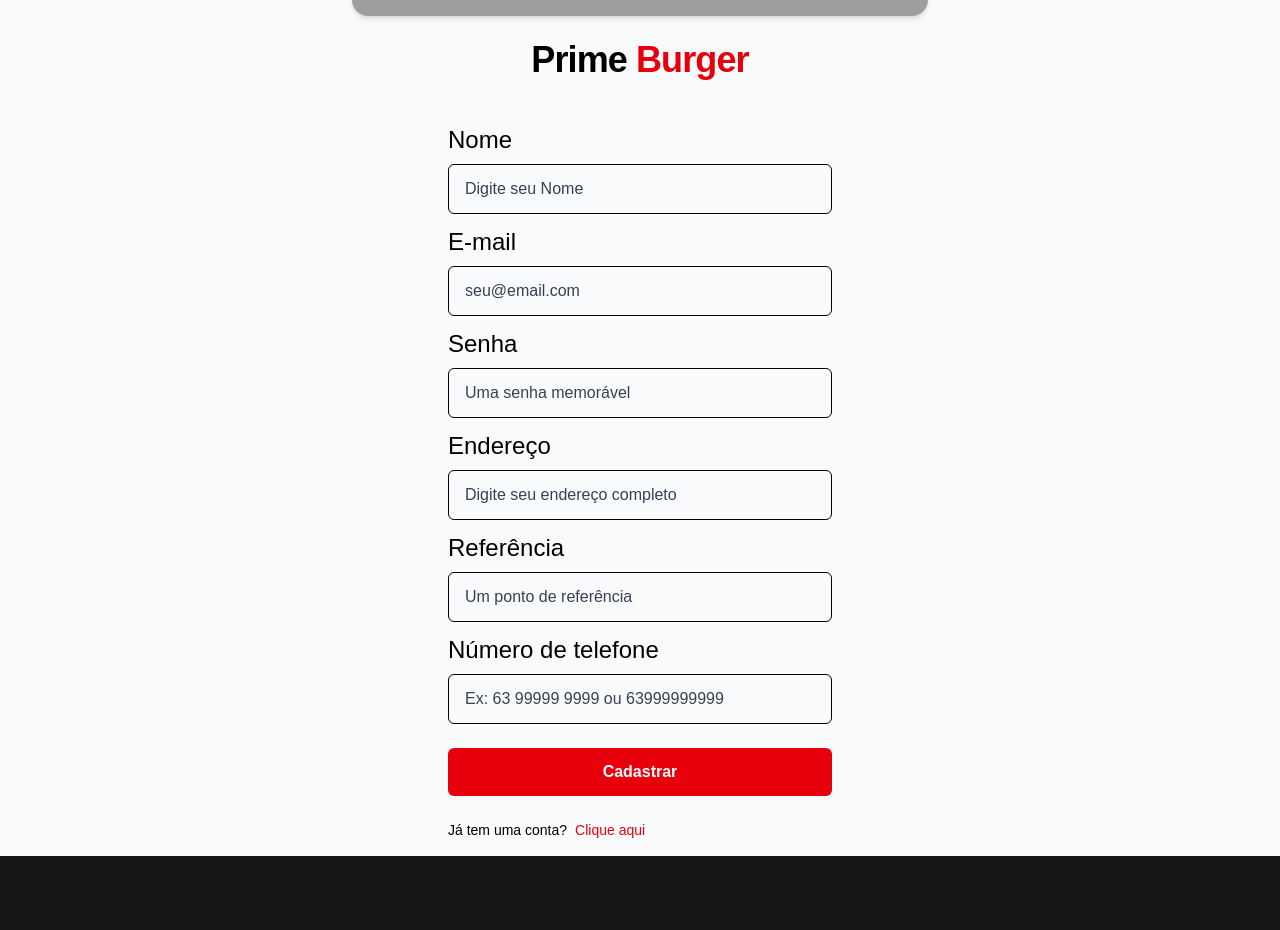
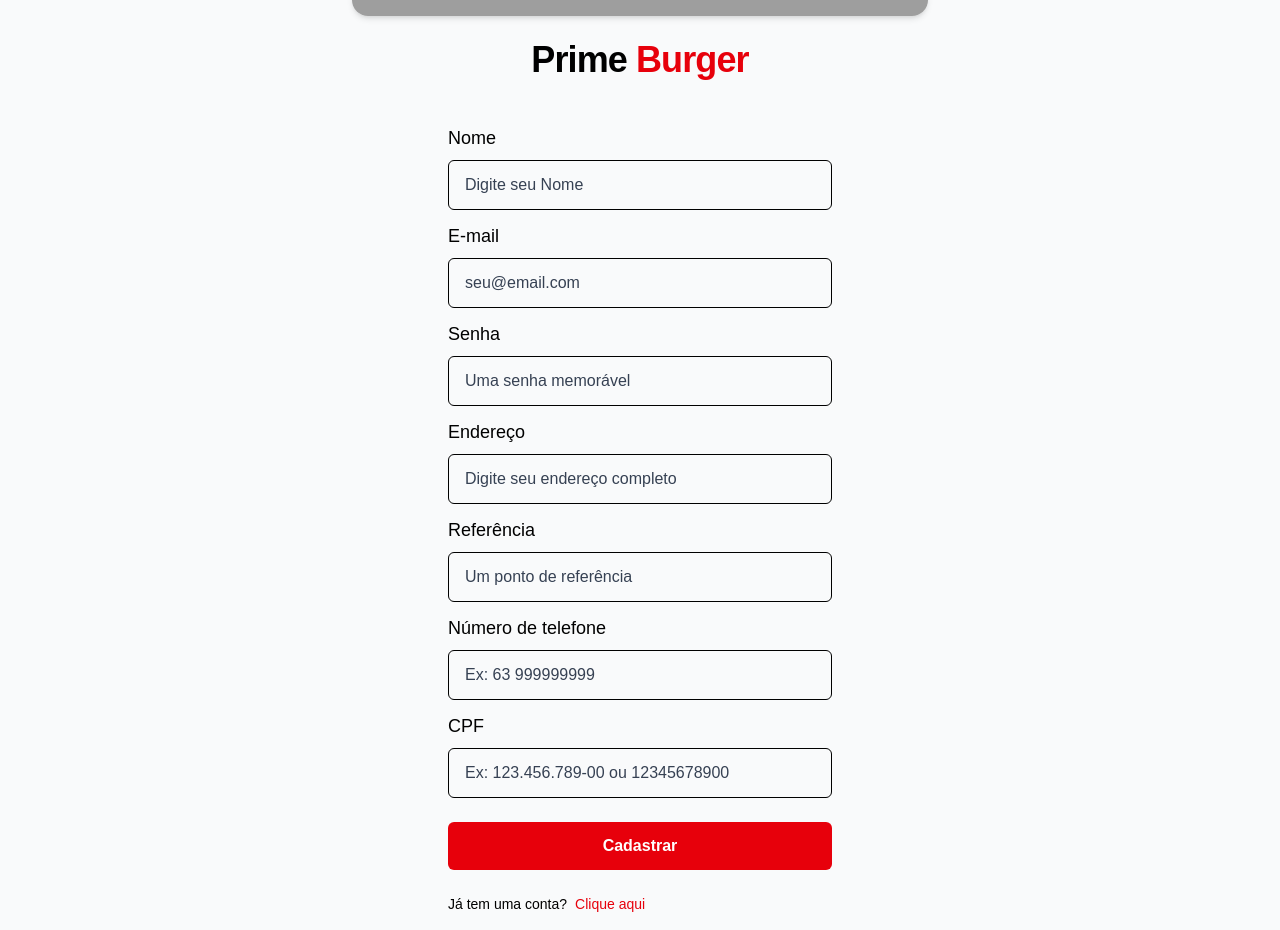
Before and after one commit to JuniorGCY/PrimeBurguer, a Next.js app: page /register in a window 1280 px wide. Shown: the part 280-1210 px from the top of the page. Before the commit the page ends 1136 px from the top, so only its background shows below. Built offline with nearby package versions, Linux system fonts and the light colour scheme; no server answers; grey boxes are pictures that could not be loaded.

Commit message:
feature pagamento completa!

```diff
--- a/src/app/api/checkout/route.ts
+++ b/src/app/api/checkout/route.ts
@@ -14,9 +14,6 @@
     const cleanTaxId = customer.taxId ? customer.taxId.replace(/\D/g, '') : "09162218140";
 
     try {
-        console.log("🍔 1. Iniciando chamada para o AbacatePay...");
-        console.log("📦 Produtos enviados:", products);
-
         const response = await fetch('https://api.abacatepay.com/v1/billing/create', {
             method: 'POST',
             headers: {
@@ -27,8 +24,8 @@
                 frequency: "ONE_TIME",
                 methods: ["PIX"],
                 products: products,
-                returnUrl: `${process.env.NEXT_PUBLIC_URL}/order-success`,
-                completionUrl: `${process.env.NEXT_PUBLIC_URL}/cart`,
+                returnUrl: `${process.env.NEXT_PUBLIC_URL}/cart`,
+                completionUrl: `${process.env.NEXT_PUBLIC_URL}/order-success`,
                 customer: {
                     name: customer.name,
                     email: customer.email,
@@ -40,22 +37,14 @@
 
         const data = await response.json()
 
-        // 🚨 O X-9: Aqui ele vai dedurar o que o banco respondeu!
-        console.log("🏦 2. Resposta do AbacatePay:", data);
-         console.log("Usuario: ", customer.name)
-        console.log("Email: ", customer.email)
-        console.log("Cellphone: ", customer.cellphone)
-        console.log("taxId: ", customer.taxId)
-
-        // Se o banco negou a requisição (status diferente de 200)
         if (!response.ok) {
-             console.error("❌ 3. O AbacatePay recusou os dados!");
+             console.error(" 3. O AbacatePay recusou os dados!");
              return NextResponse.json({ error: data }, { status: response.status });
         }
 
         return NextResponse.json({ url: data.data.url })
     } catch (error) {
-        console.error("🚨 4. Erro fatal no servidor:", error);
+        console.error("Erro fatal no servidor:", error);
         return NextResponse.json({ error: "Erro ao criar checkout"}, {status: 500})
     }
 }
--- a/src/app/layout.tsx
+++ b/src/app/layout.tsx
@@ -20,8 +20,8 @@
 
 export default function RootLayout({children,}: Readonly<{children: React.ReactNode;}>) {
   return (
-    <html lang="pt-br" className={`${geistSans.variable} ${geistMono.variable} h-full antialiased`}>
-      <body className="min-h-full flex flex-col">
+    <html lang="pt-br" className={`${geistSans.variable} ${geistMono.variable} h-full antialiased`} suppressHydrationWarning>
+      <body className="min-h-full flex flex-col" suppressHydrationWarning>
         <AuthProvider>
           {children}
         </AuthProvider>
--- /dev/null
+++ b/src/app/order-success/page.tsx
@@ -0,0 +1,57 @@
+"use client"
+
+import { useEffect } from "react"
+import { useRouter } from "next/navigation"
+import { CheckCircle2, Home, Receipt } from "lucide-react"
+import { useCartStore } from "@/features/cart/store/useCartStore"
+
+export default function OrderSuccess() {
+    const router = useRouter()
+    const { clearCart } = useCartStore()
+
+    useEffect(() => {
+        if (clearCart) {
+            clearCart()
+        }
+    }, [clearCart])
+
+    return (
+        <div className="w-full min-h-screen bg-gray-50 flex flex-col items-center justify-center px-4">
+
+            <div className="bg-green-100 p-4 rounded-full mb-6 animate-bounce">
+                <CheckCircle2 size={64} className="text-green-600" />
+            </div>
+
+            <h1 className="text-3xl font-bold text-gray-900 mb-2 text-center">
+                Pagamento Aprovado!
+            </h1>
+            <p className="text-gray-600 text-center mb-8 max-w-md">
+                O seu PIX já caiu na nossa conta e o chapeiro já está preparando o seu lanche.
+            </p>
+
+            <div className="bg-white border border-gray-200 rounded-xl p-6 w-full max-w-md shadow-sm mb-8">
+                <div className="flex items-center gap-3 border-b border-gray-100 pb-4 mb-4">
+                    <Receipt className="text-gray-400" />
+                    <div>
+                        <p className="text-sm text-gray-500">Status do Pedido</p>
+                        <p className="font-semibold text-orange-600">Na Cozinha 🍔</p>
+                    </div>
+                </div>
+
+                <div className="flex justify-between items-center text-sm">
+                    <span className="text-gray-500">Tempo estimado:</span>
+                    <span className="font-medium text-gray-900">10 - 20 min</span>
+                </div>
+            </div>
+
+            <button
+                onClick={() => router.replace('/home')}
+                className="w-full max-w-md bg-red-600 text-white font-bold py-4 rounded-xl flex items-center justify-center gap-2 hover:bg-red-700 transition-all"
+            >
+                <Home size={20} />
+                Voltar para o Início
+            </button>
+
+        </div>
+    )
+}
--- a/src/features/auth/components/RegisterForm.tsx
+++ b/src/features/auth/components/RegisterForm.tsx
@@ -15,9 +15,16 @@
     referenceAddress: z.string().min(5, "Complemento muito curto"),
     phoneNumber: z
       .string()
-      .min(10, "Telefone muito curto")
-      .max(15, "Telefone muito longo")
-      .regex(/^[0-9\s]+$/, "Use apenas números e espaços"),
+        .transform((val) => val.replace(/\D/g, ""))
+        .refine((val) => val.length >= 10 && val.length <= 11, {
+            message: "Telefone deve ter 10 ou 11 dígitos numéricos",
+        }),
+    cpf: z
+        .string()
+        .transform((val) => val.replace(/\D/g, ""))
+        .refine((val) => val.length === 11, {
+            message: "O CPF deve ter exatamente 11 dígitos",
+        }),
 })
 
 type FormData = z.infer<typeof schema>
@@ -42,7 +49,7 @@
         <form onSubmit={handleSubmit(onSubmit)}>
             <div className="flex flex-col gap-2 my-3">
                 <label
-                   className="text-black text-2xl"
+                   className="text-black text-lg"
                    htmlFor="name"
                 >
                     Nome
@@ -61,7 +68,7 @@
 
             <div className="flex flex-col gap-2 my-3">
                 <label
-                   className="text-black text-2xl"
+                   className="text-black text-lg"
                    htmlFor="email"
                 >
                     E-mail
@@ -80,7 +87,7 @@
 
             <div className="flex flex-col gap-2 my-3">
                 <label
-                   className="text-black text-2xl"
+                   className="text-black text-lg"
                    htmlFor="password"
                 >
                     Senha
@@ -98,7 +105,7 @@
 
             <div className="flex flex-col gap-2 my-3">
                 <label
-                   className="text-black text-2xl"
+                   className="text-black text-lg"
                    htmlFor="address"
                 >
                     Endereço
@@ -117,7 +124,7 @@
 
             <div className="flex flex-col gap-2 my-3">
                 <label
-                   className="text-black text-2xl"
+                   className="text-black text-lg"
                    htmlFor="reference"
                 >
                     Referência
@@ -135,7 +142,7 @@
 
             <div className="flex flex-col gap-2 my-3">
                 <label
-                   className="text-black text-2xl"
+                   className="text-black text-lg"
                    htmlFor="phoneNumber"
                 >
                     Número de telefone
@@ -144,12 +151,31 @@
                    className="
                     w-full px-4 py-3 border border-black rounded-md placeholder:text-gray-700 text-black caret-gray-700"
                     {...register("phoneNumber")}
-                   placeholder="Ex: 63 99999 9999 ou 63999999999"
+                   placeholder="Ex: 63 999999999"
                    required
                    type="text"
                    inputMode="numeric"
                 />
                 {errors.phoneNumber && <span className="text-red-600">{errors.phoneNumber.message}</span>}
+            </div>
+
+            <div className="flex flex-col gap-2 my-3">
+                <label
+                   className="text-black text-lg"
+                   htmlFor="cpf"
+                >
+                    CPF
+                </label>
+                <input
+                   className="
+                    w-full px-4 py-3 border border-black rounded-md placeholder:text-gray-700 text-black caret-gray-700"
+                    {...register("cpf")}
+                   placeholder="Ex: 123.456.789-00 ou 12345678900"
+                   required
+                   type="text"
+                   inputMode="numeric"
+                />
+                {errors.cpf && <span className="text-red-600">{errors.cpf.message}</span>}
             </div>
 
             <div className="mt-6">
--- a/src/features/auth/services/registerService.tsx
+++ b/src/features/auth/services/registerService.tsx
@@ -18,6 +18,7 @@
         address: data.address,
         reference: data.referenceAddress,
         phoneNumber: data.phoneNumber,
+        cpf: data.cpf,
         createdAt: serverTimestamp()
     })
 }
--- a/src/features/auth/types/RegisterFormData.tsx
+++ b/src/features/auth/types/RegisterFormData.tsx
@@ -4,5 +4,6 @@
     password: string,
     address: string,
     referenceAddress: string,
-    phoneNumber: string
+    phoneNumber: string,
+    cpf: string
 }
--- a/src/features/cart/service/CheckOutService.ts
+++ b/src/features/cart/service/CheckOutService.ts
@@ -36,9 +36,11 @@
     console.log("Cellphone: ", userData?.phoneNumber)
     console.log("taxId: ", userData?.cpf)
 
-    const { url } = await res.json()
+    const data = await res.json()
 
-    if (url) {
-        window.location.href = url
+    if (data.url) {
+        window.location.replace(data.url)
+    } else {
+        alert("Erro ao gerar pagamento: " + data.error);
     }
 }
```
